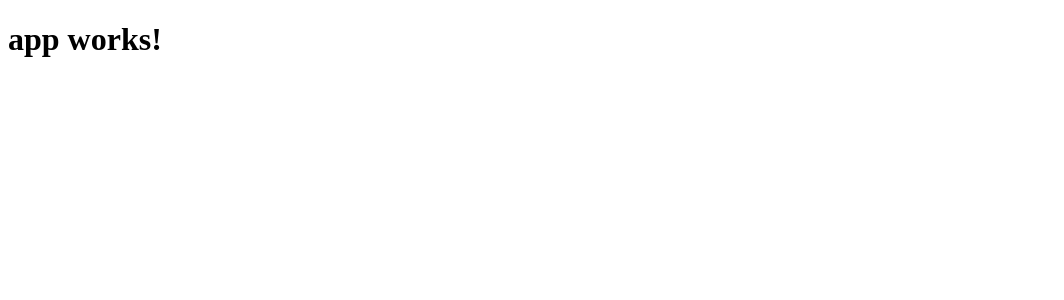
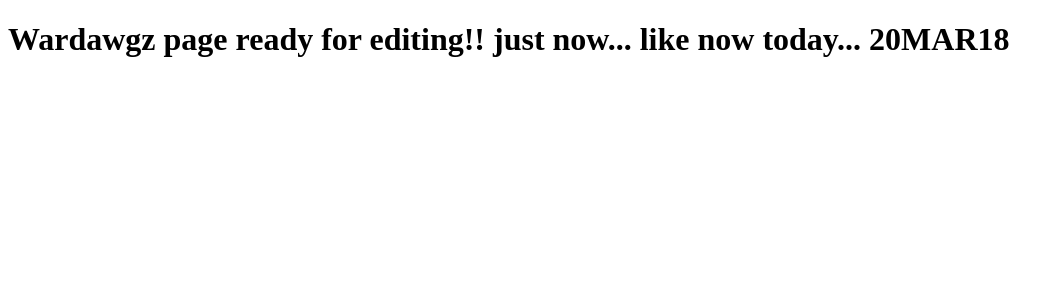
Before and after one commit to mustangf350/wardawgz, an Angular app: page / in a window 1280 px wide. Shown: the top 300 px of the page, without its empty margins (0-1064 px from the left). Built offline with nearby package versions, Linux system fonts and the light colour scheme.

Commit message:
change the text on welcome page

```diff
--- a/src/app/app.component.html
+++ b/src/app/app.component.html
@@ -1,3 +1,3 @@
 <h1>
-  {{title}}
+Wardawgz page ready for editing!! just now... like now today...  20MAR18
 </h1>
```
Also changed, not shown: 1 other file (tests, documents, lock files or other folders).
